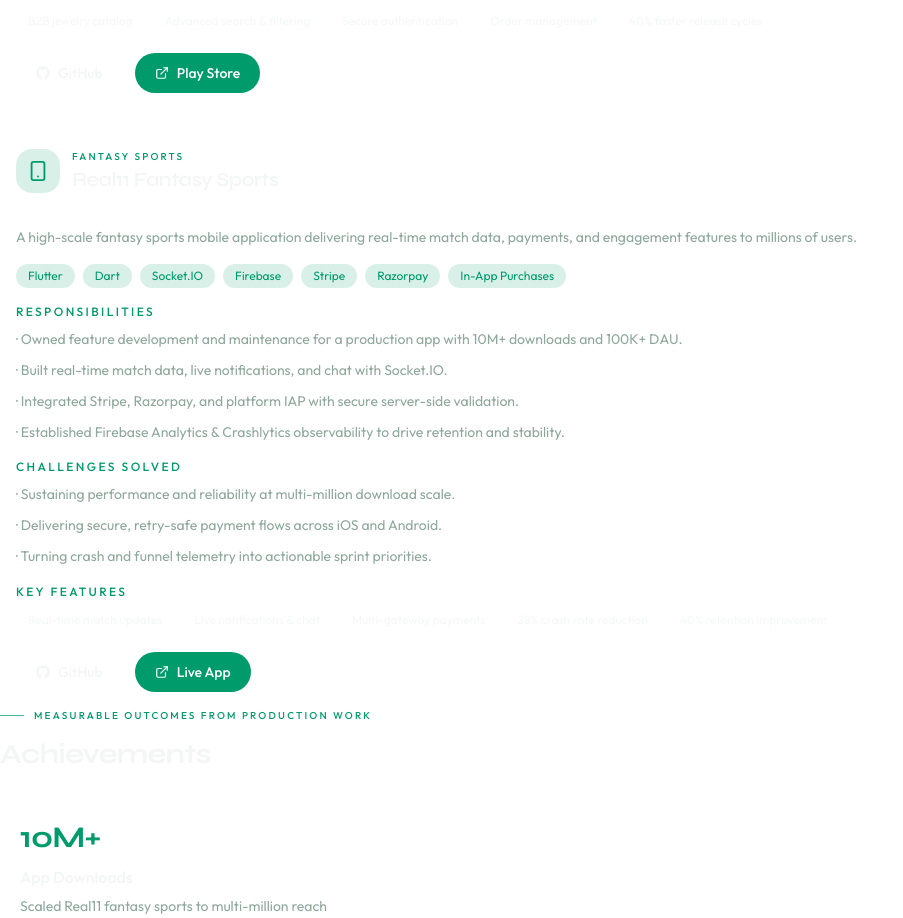
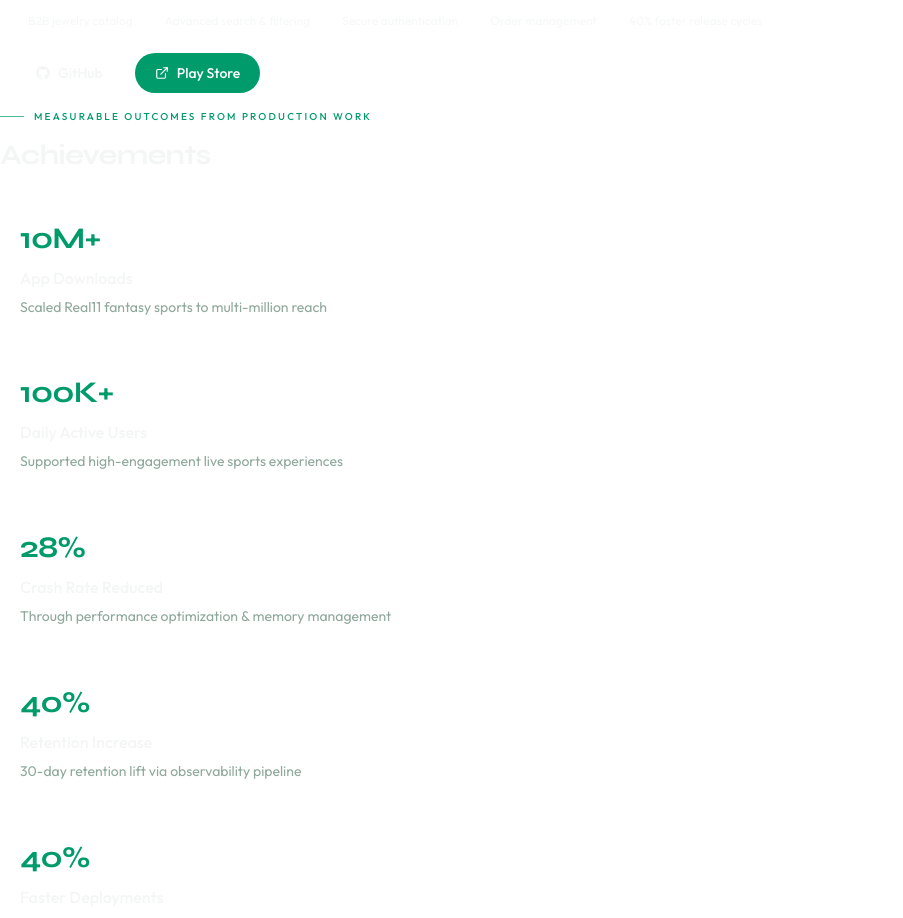
Before and after one commit to salsalvm/portfolio, a React (Vite) app: page / in a window 1280 px wide. Shown: the part 3906-4824 px from the top of the page, without its empty margins (0-903 px from the left). Built offline with nearby package versions, Linux system fonts and the light colour scheme.

Commit message:
project updated

```diff
--- a/src/components/ProjectCard.jsx
+++ b/src/components/ProjectCard.jsx
@@ -14,11 +14,6 @@ const projectMeta = {
     icon: FiShoppingBag,
     accent: 'from-amber-500/20 via-accent/10 to-transparent',
     tag: 'B2B Commerce',
-  },
-  real11: {
-    icon: FiSmartphone,
-    accent: 'from-emerald-400/20 via-accent/10 to-transparent',
-    tag: 'Fantasy Sports',
   },
 }
 
--- a/src/data/projects.json
+++ b/src/data/projects.json
@@ -51,41 +51,6 @@
       "github": "https://github.com/salsalvm",
       "liveDemo": "https://play.google.com/store/apps/details?id=com.india.ananjewels&pcampaignid=web_share",
       "liveDemoLabel": "Play Store"
-    },
-    {
-      "id": "real11",
-      "name": "Real11 Fantasy Sports",
-      "overview": "A high-scale fantasy sports mobile application delivering real-time match data, payments, and engagement features to millions of users.",
-      "technologies": [
-        "Flutter",
-        "Dart",
-        "Socket.IO",
-        "Firebase",
-        "Stripe",
-        "Razorpay",
-        "In-App Purchases"
-      ],
-      "responsibilities": [
-        "Owned feature development and maintenance for a production app with 10M+ downloads and 100K+ DAU.",
-        "Built real-time match data, live notifications, and chat with Socket.IO.",
-        "Integrated Stripe, Razorpay, and platform IAP with secure server-side validation.",
-        "Established Firebase Analytics & Crashlytics observability to drive retention and stability."
-      ],
-      "challenges": [
-        "Sustaining performance and reliability at multi-million download scale.",
-        "Delivering secure, retry-safe payment flows across iOS and Android.",
-        "Turning crash and funnel telemetry into actionable sprint priorities."
-      ],
-      "features": [
-        "Real-time match updates",
-        "Live notifications & chat",
-        "Multi-gateway payments",
-        "28% crash rate reduction",
-        "40% retention improvement"
-      ],
-      "github": "https://github.com/salsalvm",
-      "liveDemo": "https://play.google.com/store/search?q=real11&c=apps",
-      "liveDemoLabel": "Live App"
     }
   ]
 }
```
Also changed, not shown: public/images/project-real11.svg (deleted).
